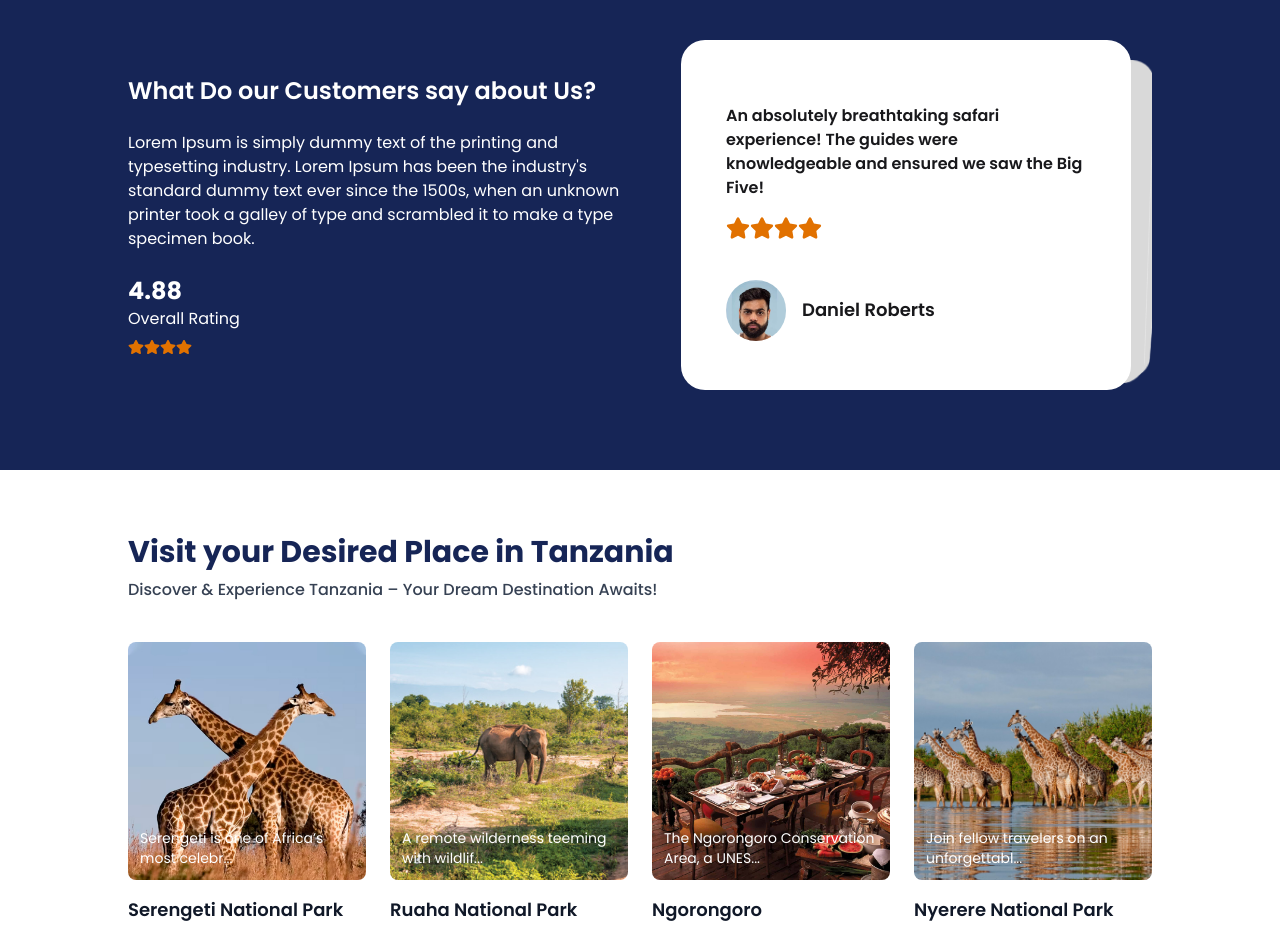
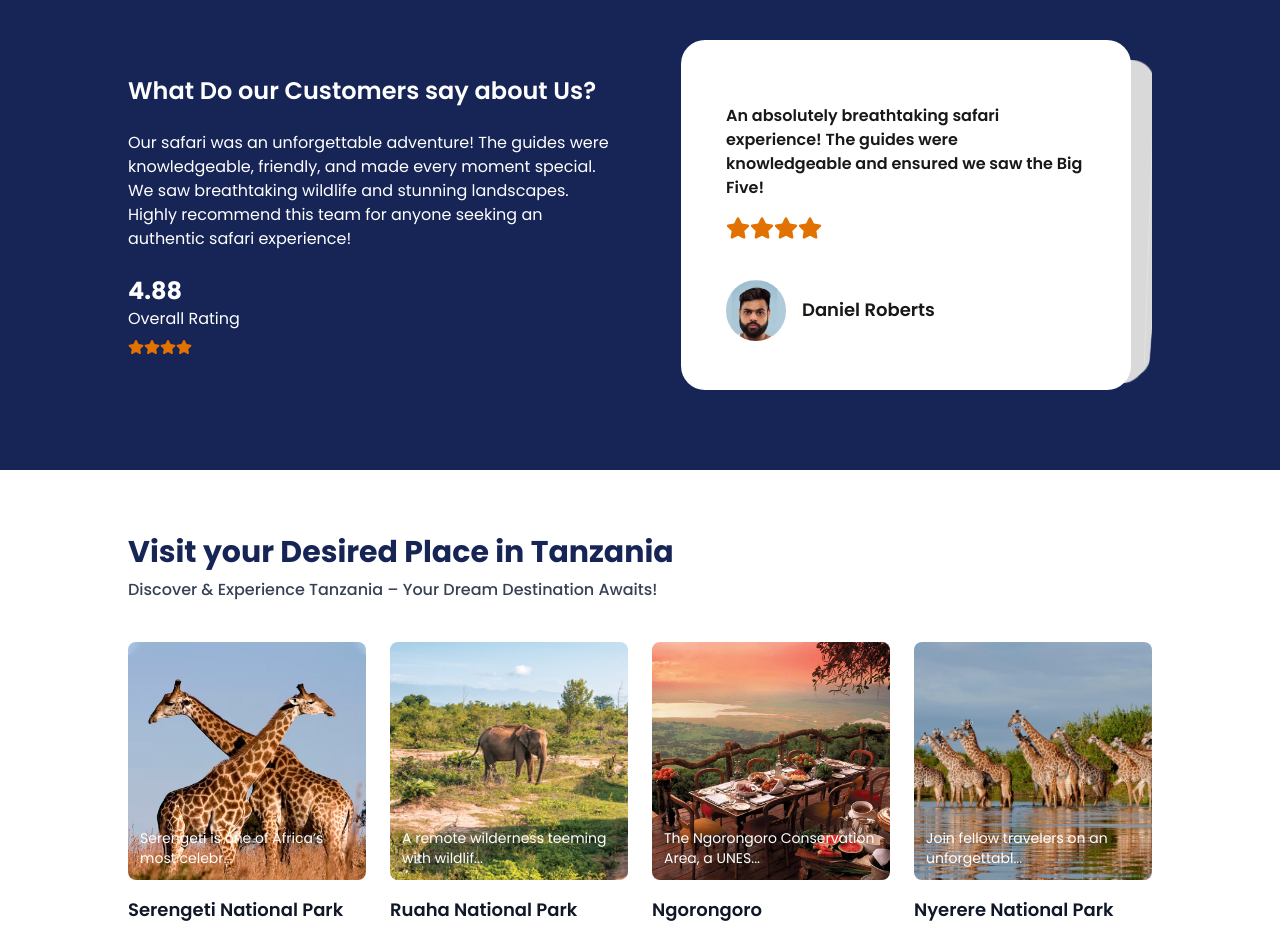
Before and after one commit to LittleGiddy/abmtours, a Next.js app: page / in a window 1280 px wide. Shown: the part 2540-3467 px from the top of the page. Built offline with nearby package versions, Linux system fonts and the light colour scheme.

Commit message:
Review.tsx

```diff
--- a/app/components/Home/Review/Review.tsx
+++ b/app/components/Home/Review/Review.tsx
@@ -12,10 +12,7 @@ const Review = () => {
             What Do our Customers say about Us?
           </h1>
           <p className="mt-6 text-white">
-            Lorem Ipsum is simply dummy text of the printing and typesetting
-            industry. Lorem Ipsum has been the industry&apos;s standard dummy
-            text ever since the 1500s, when an unknown printer took a galley of
-            type and scrambled it to make a type specimen book.
+            Our safari was an unforgettable adventure! The guides were knowledgeable, friendly, and made every moment special. We saw breathtaking wildlife and stunning landscapes. Highly recommend this team for anyone seeking an authentic safari experience!
           </p>
 
           {/* Ratings */}
```
